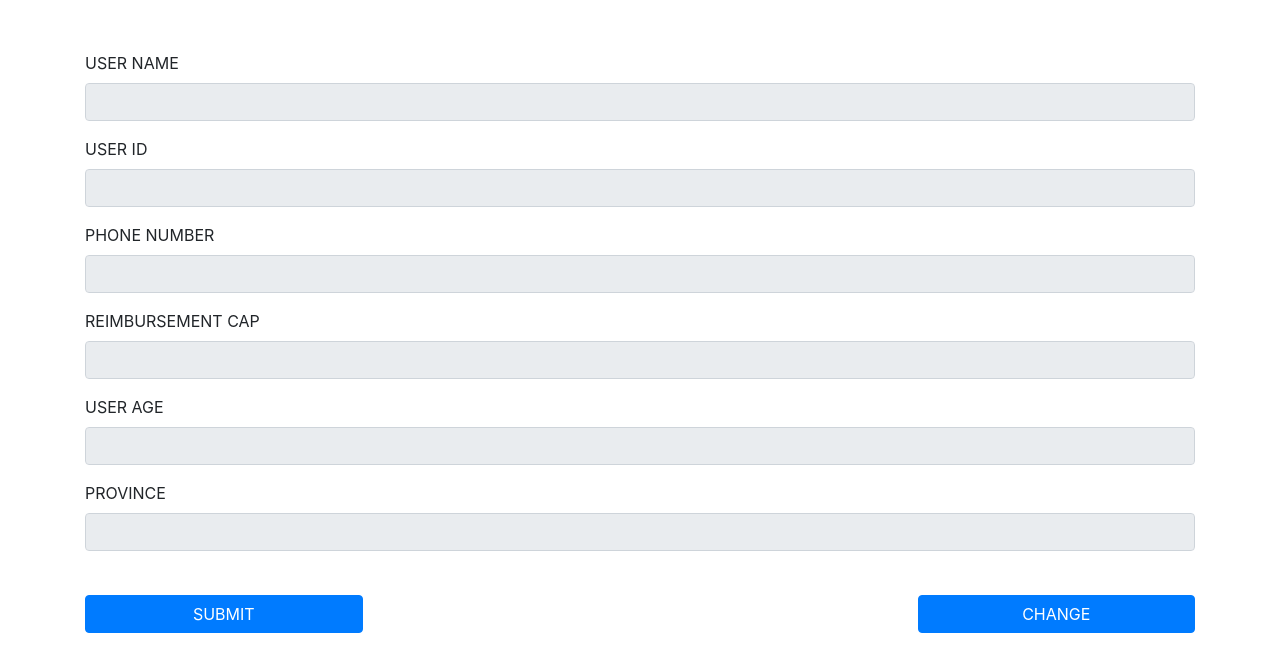
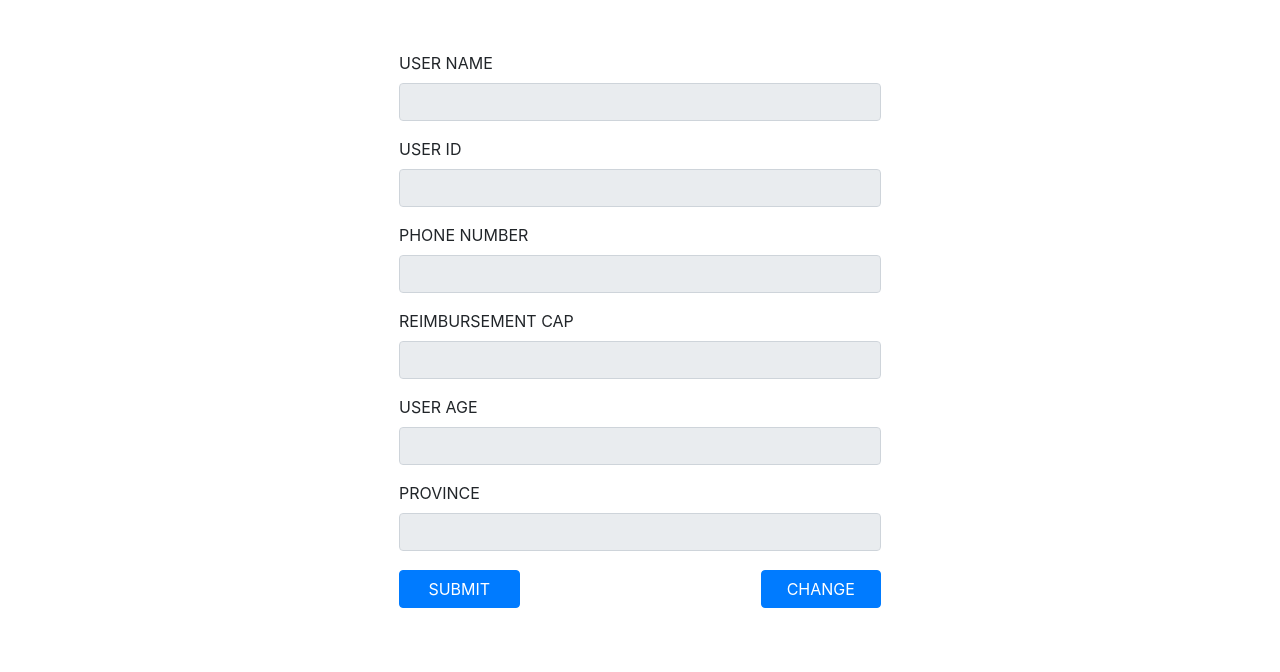
Before and after one commit to UNGGUY/BXXT, a Django app: template customer/templates/customer/account.html in a window 1280 px wide. Shown: the part 68-740 px from the top of the page. Run offline with Django 3.2, Linux system fonts and the light colour scheme; the template is opened without the code that fills it, so the values that code supplies are empty; some libraries are stand-ins or nearby versions.

Commit message:
change account.html

```diff
--- a/customer/templates/customer/account.html
+++ b/customer/templates/customer/account.html
@@ -38,7 +38,7 @@
     </nav>
 
 
-    <div class="container" style="margin-top: 4%;">
+    <div class="container" style="margin-top: 4%; width: 40%;">
         <form>
             <div class="form-group">
                 <label for="username">USER NAME</label>
```
